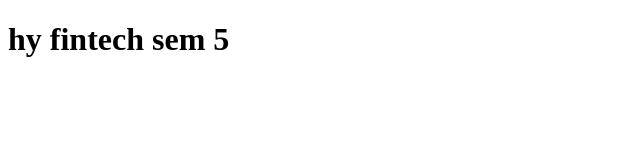
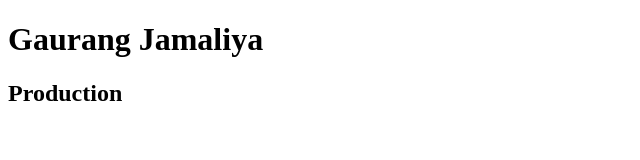
Before and after one commit to GaurangJ8/Gaurang_28_Mid2025, a plain HTML site: page index.html in a window 1280 px wide. Shown: the whole page, without its empty margins (0-640 px from the left). Drawn offline with Linux system fonts and the light colour scheme.

Commit message:
Update index.html

```diff
--- a/index.html
+++ b/index.html
@@ -7,6 +7,7 @@
 </head>
 <body>
 
-    <h1>hy fintech sem 5</h1>
+    <h1>Gaurang Jamaliya</h1>
+    <h2>Production</h2>
 </body>
 </html>
```
